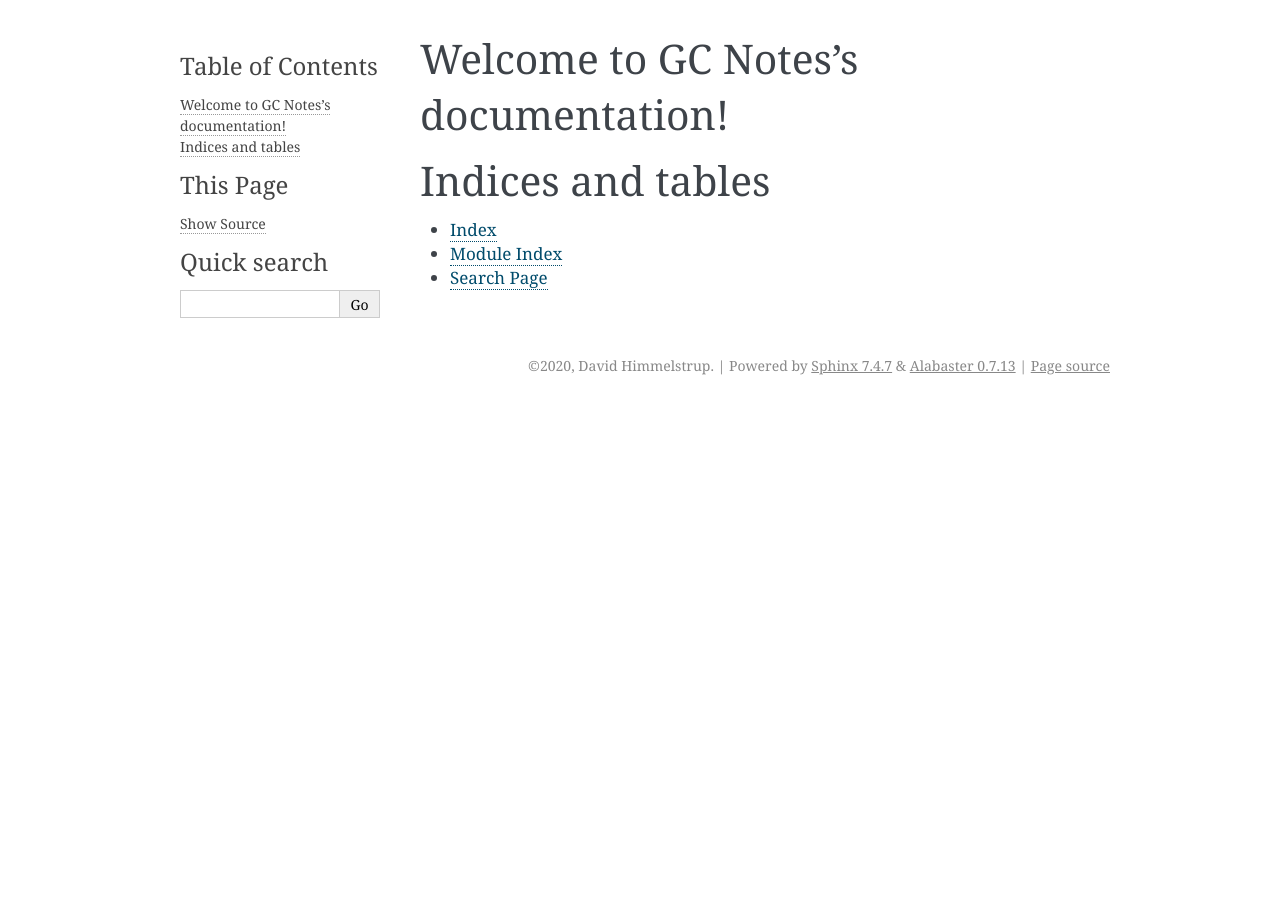
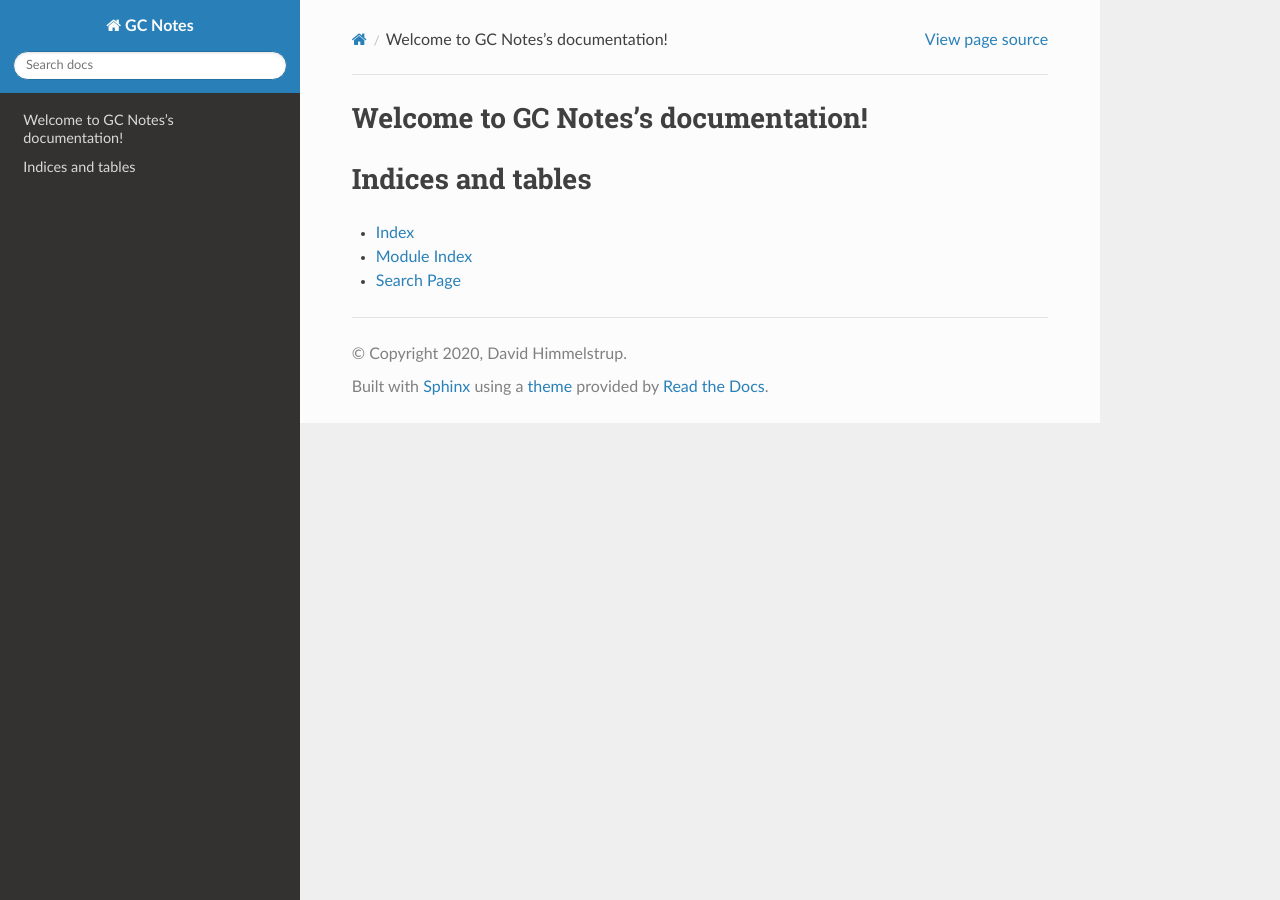
Before and after one commit to Lemmih/gc, a Sphinx documentation site: the page built from docs/index.rst, in a window 1280 px wide. Built offline with Sphinx 7.4.7 and the Read the Docs theme 2.0.0, drawn with Linux system fonts in a browser that asks for light colours.

Commit message:
Use rtd theme.

```diff
--- a/docs/conf.py
+++ b/docs/conf.py
@@ -41,6 +41,7 @@ release = ''
 extensions = [
     'sphinx.ext.todo',
     'sphinx.ext.mathjax',
+    'sphinx_rtd_theme',
 ]
 
 # Add any paths that contain templates here, relative to this directory.
@@ -76,7 +77,7 @@ pygments_style = None
 # The theme to use for HTML and HTML Help pages.  See the documentation for
 # a list of builtin themes.
 #
-html_theme = 'alabaster'
+html_theme = "sphinx_rtd_theme"
 
 # Theme options are theme-specific and customize the look and feel of a theme
 # further.  For a list of options available for each theme, see the
```
